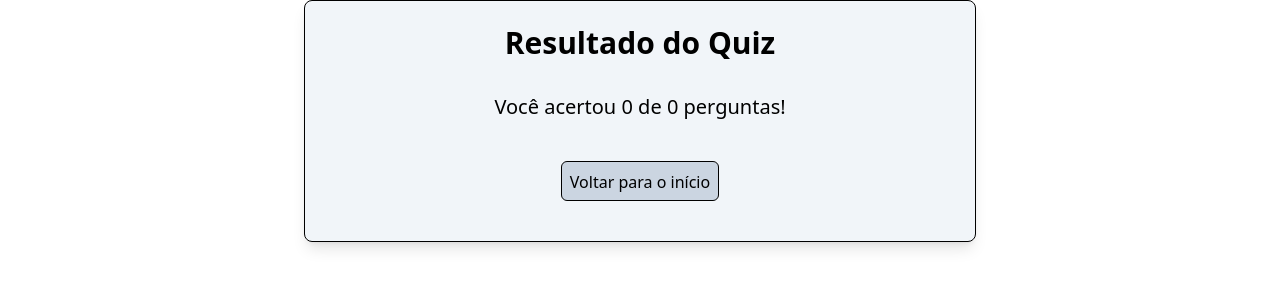
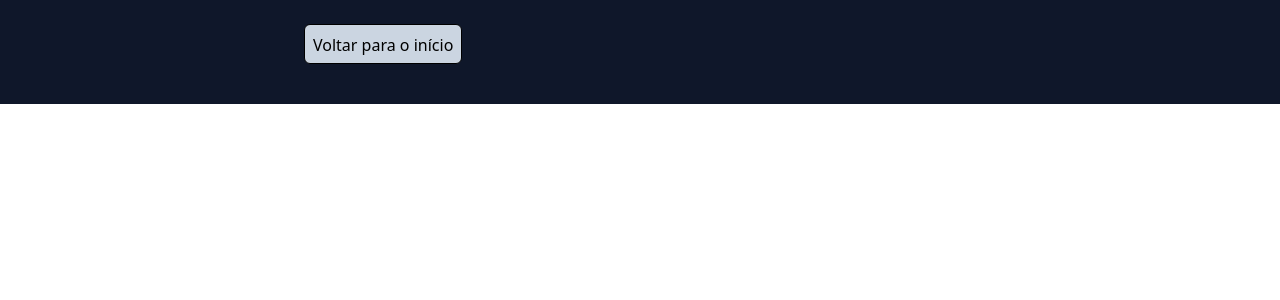
Before and after one commit to Nicolas-NL/quiz-react, a React (Vite) app: page /answers in a window 1280 px wide. Shown: the top 300 px of the page. Built offline with nearby package versions, Linux system fonts and the light colour scheme.

Commit message:
remodelagem da tela de respostas

```diff
--- a/src/pages/AnswersPage.jsx
+++ b/src/pages/AnswersPage.jsx
@@ -8,18 +8,40 @@ function AnswersPage() {
   const startPageClick = () => {
     navigate('/');
   }
-  // Calculate the number of correct answers
+  // Calcula o numero de respostas corretas
   const correctAnswersCount = answers.filter(answer => answer).length;
 
   return (
-    <div className="flex flex-col items-center justify-center bg-slate-100 rounded-lg p-6 gap-4 shadow-lg border border-black w-full max-w-2xl mx-auto">
-      <h1 className="text-3xl font-bold mb-4">Resultado do Quiz</h1>
-      <p className="text-xl mb-6">Você acertou {correctAnswersCount} de {questions.length} perguntas!</p>
+    <div className="w-screen h-full bg-slate-900 flex justify-center p-6">
+    <div className="w-full h-full max-w-2xl space-y-6">
+        {questions.map((question, index) => {
+          const userAnswer = answers[index]?.selectedAnswer;
+          const isCorrect = answers[index]?.isCorrect;
+
+          return (
+            <div key={index} className="bg-slate-500 p-4 rounded-lg shadow-lg border border-slate-700">
+              <h2 className="font-semibold text-lg">{question.question}</h2>
+              <p className="mt-2">
+                <span className="font-bold">Sua resposta: </span>
+                <span className={isCorrect ? "text-green-400" : "text-red-400"}>
+                  {userAnswer}
+                </span>
+              </p>
+              {!isCorrect && (
+                <p className="mt-1 text-green-400">
+                  <span className="font-bold">Correta: </span>
+                  {question.correctAnswer}
+                </p>
+              )}
+            </div>
+          );
+        })}
       <button onClick={startPageClick} className="h-10 bg-slate-300 p-2 rounded-md border border-black mb-4">
         Voltar para o início
 
       </button>
       </div>
+      </div>
   );
 }
 
```
